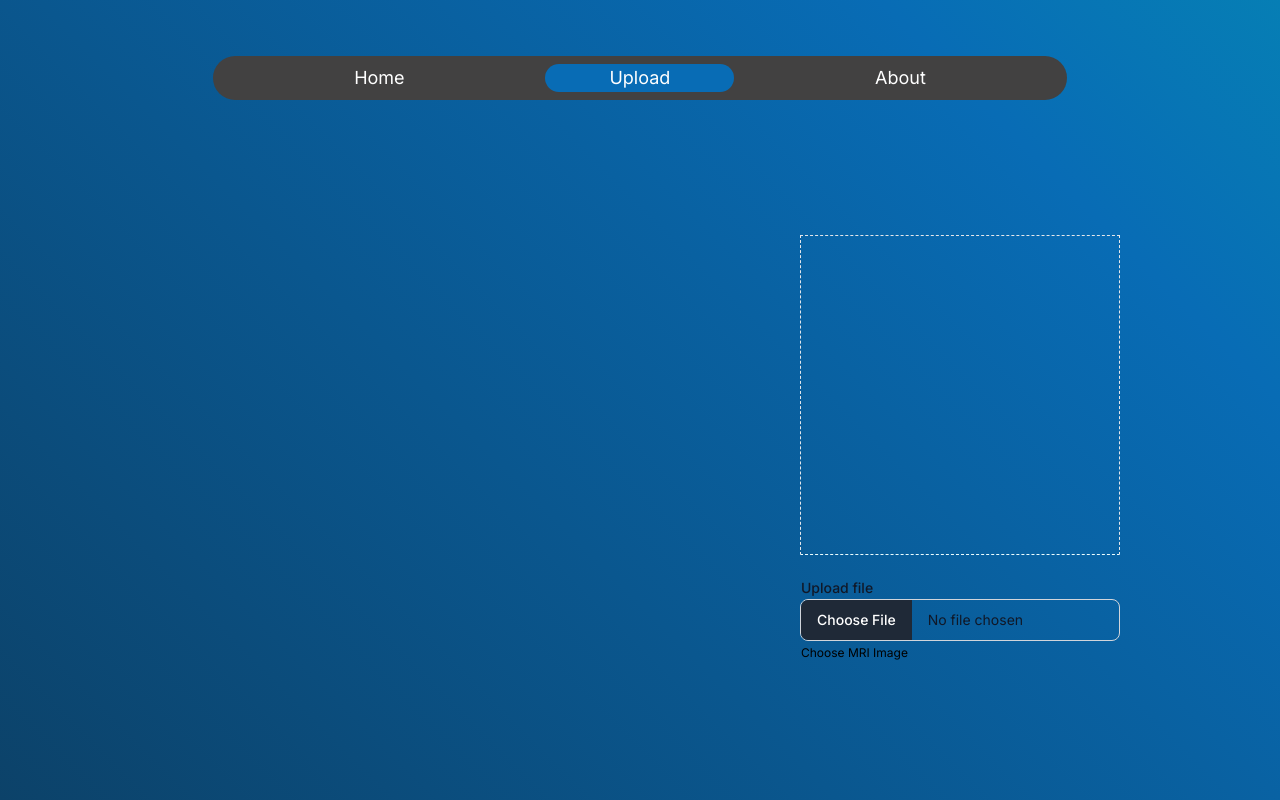
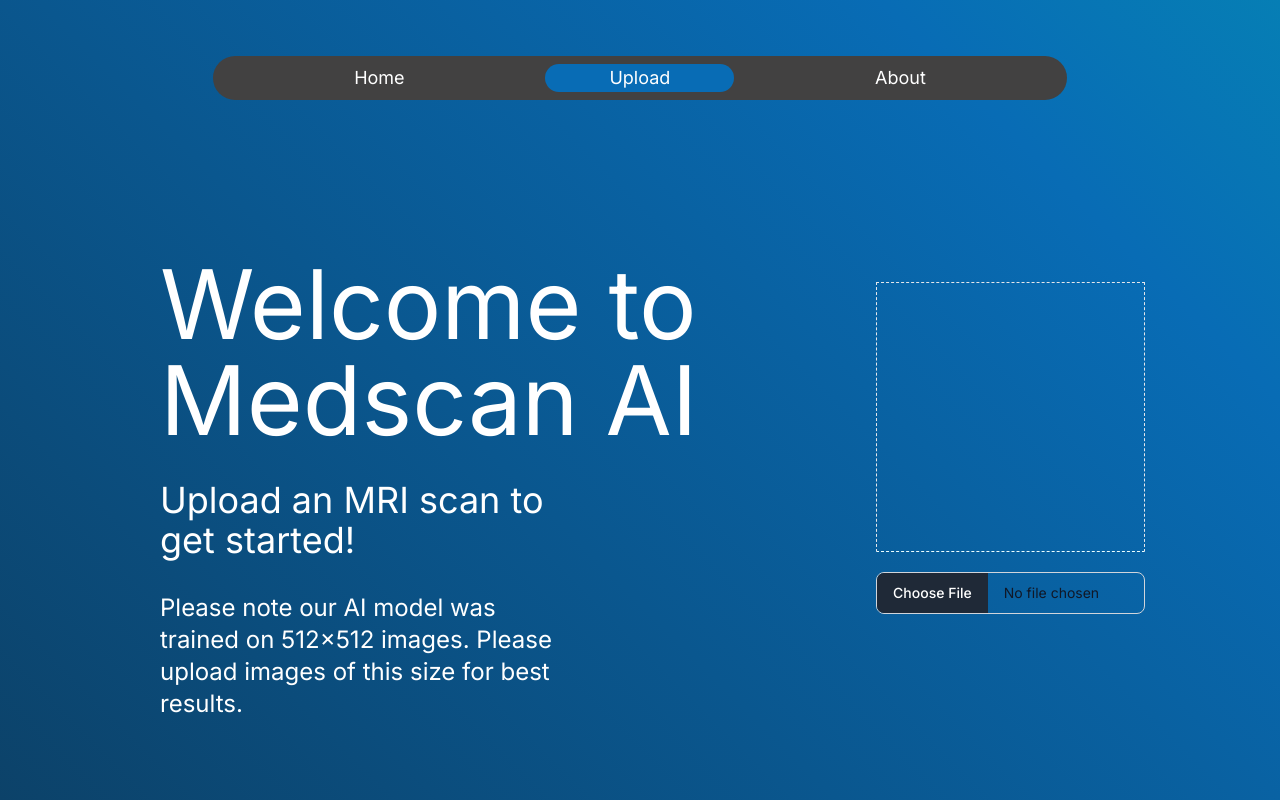
Before and after one commit to wandbrandon/mri_hack, a Next.js app in the folder frontend/: page /upload in a window 1280 px wide. Built offline with nearby package versions, Linux system fonts and the light colour scheme.

Commit message:
Added instructions to upload page

```diff
--- a/frontend/app/about/page.tsx
+++ b/frontend/app/about/page.tsx
@@ -6,7 +6,7 @@ const About = () => {
   return (
     <main className="flex min-h-screen flex-col items-center justify-between pt-24">
       <div id="textWrapper" className="w-1/2 h-full flex flex-col mt-10">
-        <div className="text-4xl p-2 text-center">The Model</div>
+        <div className="text-4xl p-2 text-center justify-center">The Model</div>
         <div className="text-lg p-2 pb-8">
           This neural network model is based on EfficientNetB3, comprising
           11,184,179 parameters (approximately 42.66 MB). It's designed for
@@ -30,8 +30,8 @@ const About = () => {
           </a>
         </div>
       </div>
-
-      <div className="flex justify-center items-center space-x-32">
+    <div className="pt-8 flex justify-center text-4xl">Meet the team!</div>
+      <div className="pt-4 pb-4 flex justify-center items-center space-x-32">
         <div className="flex flex-col items-center">
           <img
             src={Austin.src}
--- a/frontend/app/page.tsx
+++ b/frontend/app/page.tsx
@@ -15,7 +15,7 @@ export default function Home() {
               At Medscan AI, we delve deep into AI precision. Our app is a
               playground for testing and optimizing custom AI models for brain
               tumor identification from MRI scans. Join us on a journey through
-              the technical frontier of medical AI at TumorFinders.
+              the technical frontier of medical AI at Medscan AI.
             </p>
           </div>
         </div>
--- a/frontend/app/upload/page.tsx
+++ b/frontend/app/upload/page.tsx
@@ -9,19 +9,39 @@ const Test = () => {
 
   return (
       <main className="flex h-screen flex-col items-center justify-between pt-24">
+
       <div className="flex w-screen h-full">
-        <div id="leftFlex" className="flex-1 flex h-full w-full pt-32 flex-col">
+              <div id="leftFlex" className="flex-1 flex h-full w-full flex-col">
+
+
                   {imageInfo ? (
-            <div className="m-auto">
-              <div className="text-5xl mx-auto text-bold justify-center">
-                TUMOR TYPE
+                      <div className="my-40">
+                          <div className="text-8xl mx-40 w-3/4 text-bold justify-center">
+                              {imageInfo.tumorType}
                           </div>
-              <div className="text-xl mx-auto justify-center text-center pt-8">
-                Our AI model predicts with _% confidence that this MRI image
-                shows a _TUMOR_TYPE_ tumor.
+                          <div className="text-4xl mx-40 justify-center text-bold pt-8">
+                              Our AI model predicts with{" "}
+                              <u>{(parseFloat(imageInfo.probability) * 100).toFixed(0)}%</u>{" "}
+                              confidence that this MRI image
+                              {imageInfo.tumorType === "No Tumor"
+                                  ? " shows no tumor."
+                                  : ` shows a ${imageInfo.tumorType} tumor.`}
                           </div>
                       </div>
                   ) : null}
+                      {loading ? null :
+                              <div className="my-40">
+                                  <div className="text-8xl mx-40 w-3/4 text-bold justify-center">
+                                      {"Welcome to Medscan AI"}
+                                  </div>
+                                  <div className="text-4xl mx-40 justify-center text-bold pt-8">
+                                      {"Upload an MRI scan to get started!"}
+                                  </div>
+                                  <div className="text-2xl mx-40 justify-center text-bold pt-8">
+                                      {"Please note our AI model was trained on 512x512 images. Please upload images of this size for best results."}
+                                  </div>
+                              </div>
+                      }
           <MoonLoader
             className="m-auto"
             loading={loading}
--- a/frontend/app/upload/uploadComponent.tsx
+++ b/frontend/app/upload/uploadComponent.tsx
@@ -40,7 +40,7 @@ const UploadBox = ({
       </div>
           <div className="mb-auto mt-2 w-1/2 mx-auto">
         <div className="pl-px">
-                  <Label htmlFor="file" value="Upload file" />
+                  {/* <Label htmlFor="file" value="Upload file" /> */}
         </div>
         <FileInput
           onChange={onImageChange}
@@ -48,7 +48,7 @@ const UploadBox = ({
           // helperText="Select a MRI image to scan"
           id="file"
               />
-        <div className="text-xs text-black pl-px mt-1">Choose MRI Image</div>
+        {/* <div className="text-xs text-black pl-px mt-1">Choose MRI Image</div> */}
           </div>
     </div>
   );
```
Lines whose indentation alone changed are shown as unchanged.
